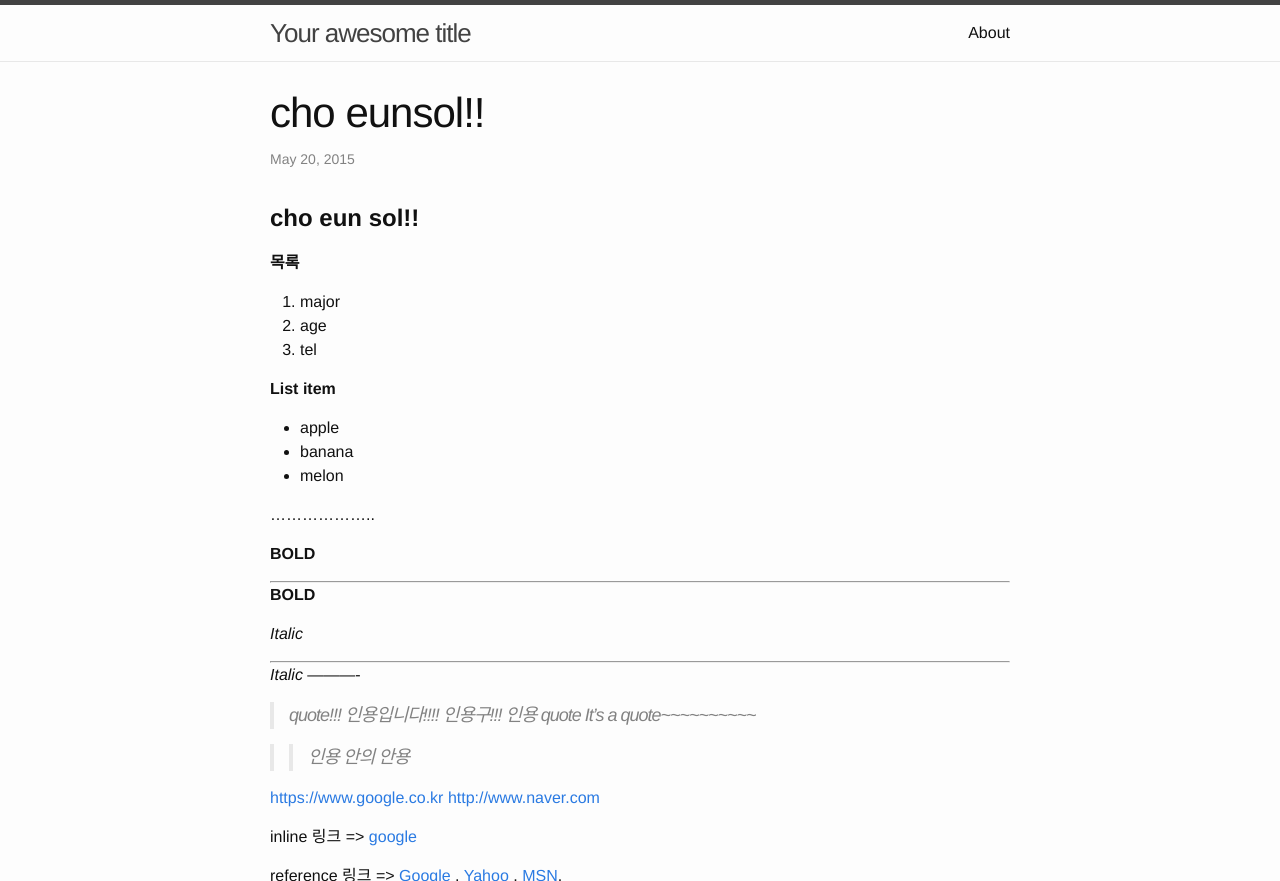
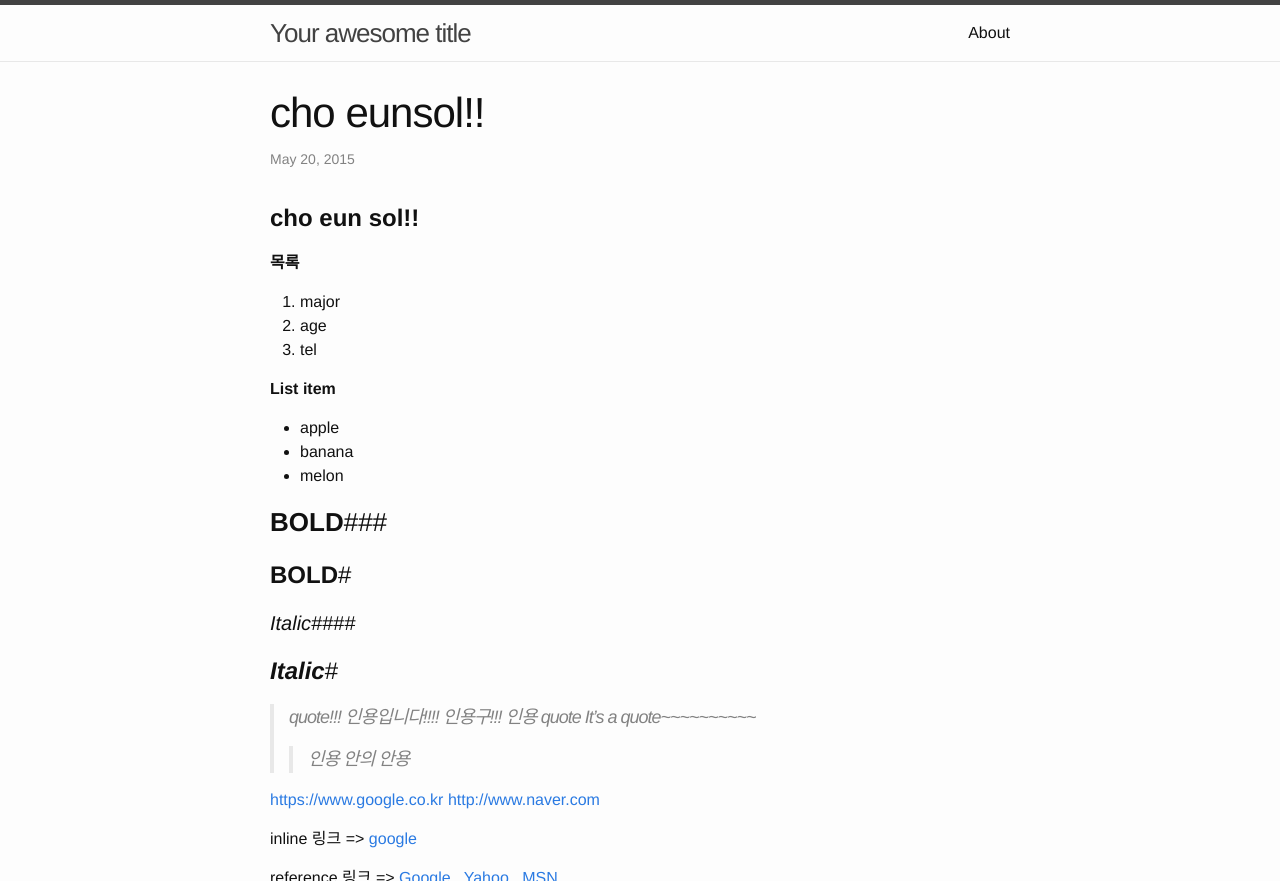
Before and after one commit to choeunsol/choeunsol.github.com, a Jekyll site: the page built from _posts/2015-05-20-cho-eunsol.md, in a window 1280 px wide and 900 px high, cut to the strip 0-881 px from the top of the window. Built offline with Jekyll 4.4.1, drawn with Linux system fonts in a browser that asks for light colours.

```diff
--- a/_posts/2015-05-20-cho-eunsol.md
+++ b/_posts/2015-05-20-cho-eunsol.md
@@ -8,36 +8,28 @@ date: 2015-05-20
 **cho eun sol!!**
 =============
 
-
 **목록**
 1. major
 2. age
 3. tel
+
 
  **List item**
  - apple
  - banana
  - melon
 
-....................
 
-**BOLD**
+###**BOLD**###
+#**BOLD**#
 
-----------
+####*Italic*####
+#***Italic***#
 
-**BOLD**
-
-
-*Italic*
-
-----------
-*Italic*
-----------
 
 
 > quote!!! 인용입니다!!!! 인용구!!! 인용 quote
 > It's a quote~~~~~~~~~~
-
 >> 인용 안의 안용
 
 [https://www.google.co.kr](google)
```
